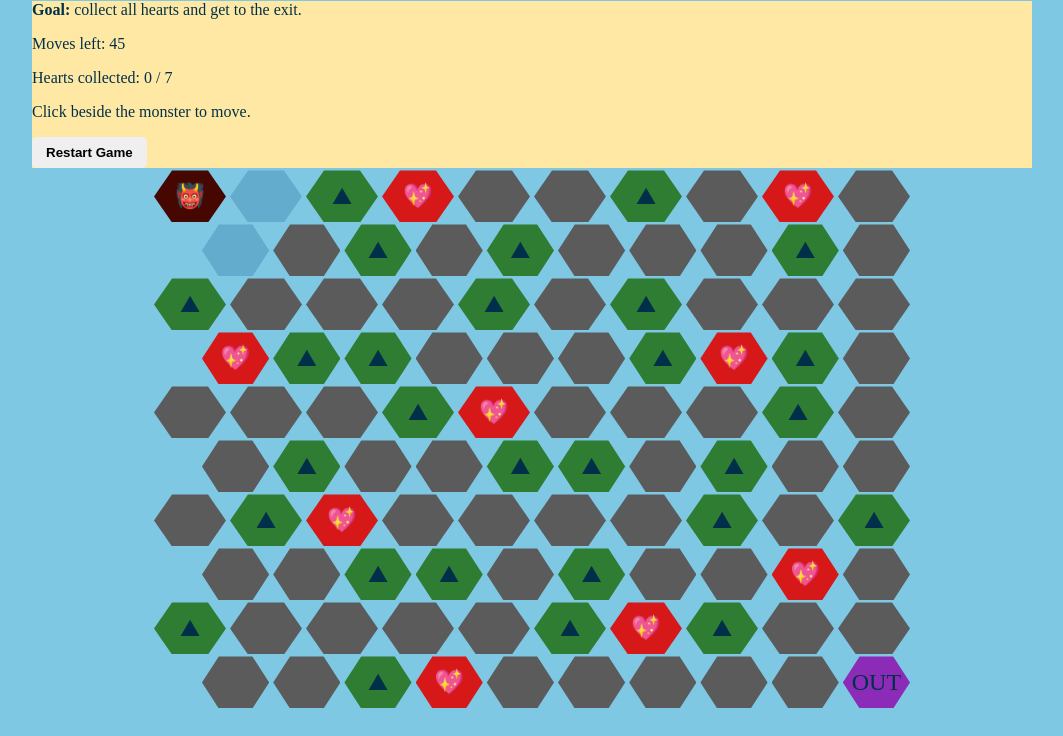
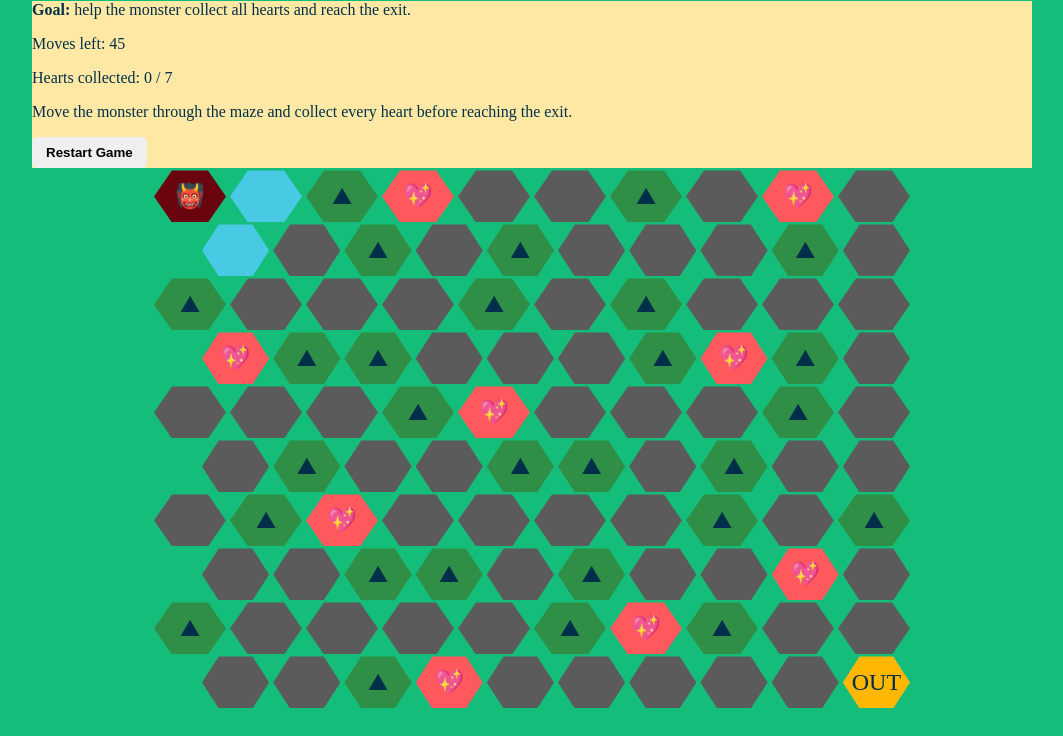
Before and after one commit to 2025359-oss/Karol, a plain HTML site: page index.html in a window 1280 px wide. Shown: the part 101-837 px from the top of the page, without its empty margins (108-1171 px from the left). Drawn offline with Linux system fonts and the light colour scheme.

Commit message:
Change , layout , title , and some instructions

```diff
--- a/index.html
+++ b/index.html
@@ -12,7 +12,7 @@
     <h1>Monster Mayhem - Heart Maze</h1>
 
   <div class="game-info">
-      <p><strong>Goal:</strong> collect all hearts and get to the exit.</p>
+  <p><strong>Goal:</strong> help the monster collect all hearts and reach the exit.</p>
 
       <p>Moves left: <span id="movesLeft">45</span></p>
 
@@ -22,7 +22,9 @@
     <span id="totalHearts">0</span>
   </p>
 
-      <p id="message">Click beside the monster to move.</p>
+       <p id="message">
+    Move the monster through the maze and collect every heart before reaching the exit.
+  </p>
 
      <button id="restartBtn">Restart Game</button>
 </div>
--- a/style.css
+++ b/style.css
@@ -1,5 +1,5 @@
 body {
-  background-color: #7ec8e3; /* sky / beach background */
+  background-color: #15bd7a; /* sky / beach background */
   color: #003049;
 }
 
@@ -46,6 +46,10 @@ button:hover {
 }
 
 .hex {
+  background-color: #f2d16b; /* sand tiles */
+}
+
+.hex {
   width: 90px;
   height: 52px;
   background-color: #5b5b5b;
@@ -61,34 +65,34 @@ button:hover {
 }
 
 .hex:hover {
-  background-color: #888;
+  background-color: #ffd98e; /* lighter sand */
 }
 
 .hex.wall {
-  background-color: #2e7d32;
+  background-color: #2f8f46; /* jungle / palm obstacle */
   cursor: not-allowed;
 }
 
 .hex.wall:hover {
-  background-color: hsl(0, 2%, 25%);
+  background-color: #256f38;
 }
 
 .hex.entrance {
-  background-color: #267326;
+  background-color: #00a8cc; /* sea entrance */
 }
 
 .hex.exit {
-  background-color: #8b2bb8;
+  background-color: #ffb703; /* sunny exit / treasure */
 }
 
 .hex.possible-move {
-  background-color: #64accd;
+  background-color: #48cae4; /* shallow water path */
 }
 
 .hex.player {
-  background-color: #460700;
+  background-color: #6a040f; /* monster dark red */
 }
 
 .hex.heart {
-  background-color: #d61818;
+  background-color: #ff595e; /* heart / magic item */
 }
```
Lines whose indentation alone changed are shown as unchanged.
